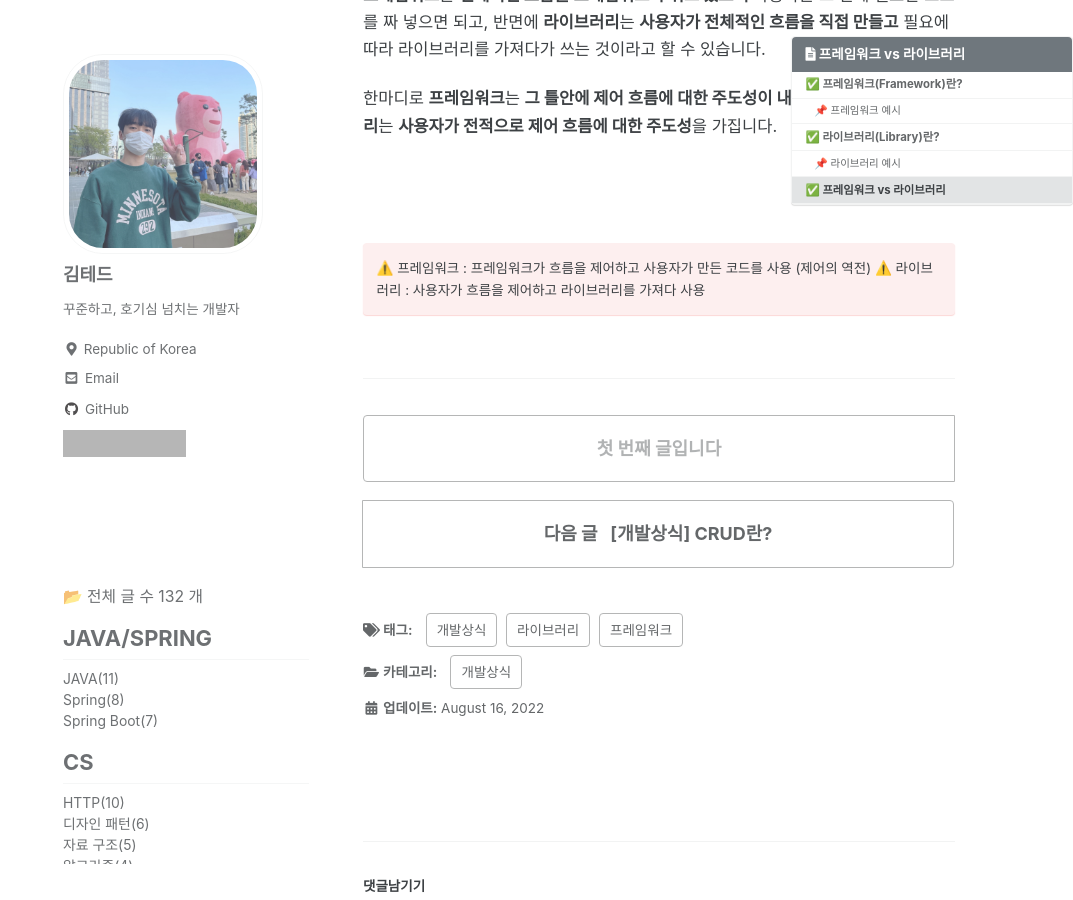
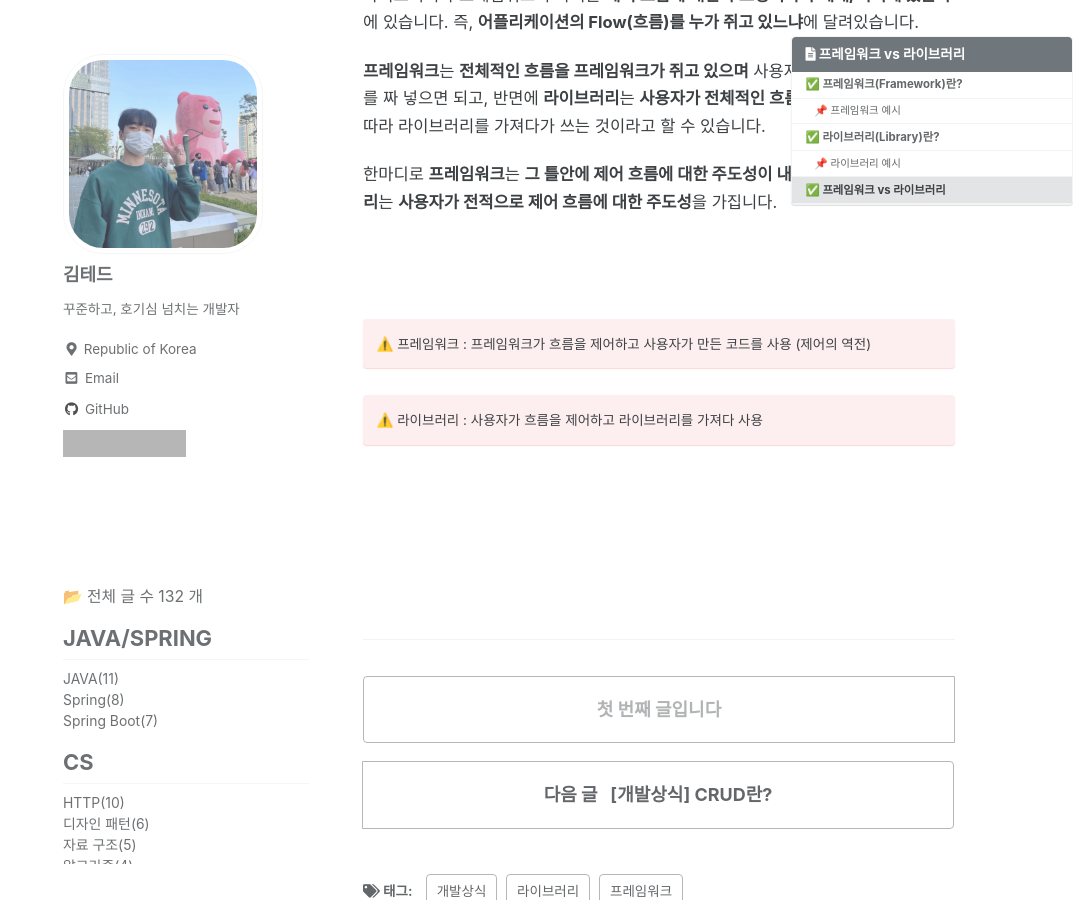
Before and after one commit to idkim97/idkim97.github.io, a Jekyll site: the page built from _posts/2022-08-16-라이브러리 vs 프레임워크.md, in a window 1280 px wide and 900 px high, scrolled down 2870 px. Shown: the whole window, without its empty margins (207-1280 px from the left). Built offline with Jekyll 4.4.1, drawn with Linux system fonts in a browser that asks for light colours; cached includes are drawn as plain includes; some web fonts are replaced; comment, search, counter and statistics services are not loaded; grey boxes are pictures that could not be loaded.

Commit message:
Update 2022-08-16-라이브러리 vs 프레임워크.md

```diff
--- a/_posts/2022-08-16-라이브러리 vs 프레임워크.md
+++ b/_posts/2022-08-16-라이브러리 vs 프레임워크.md
@@ -13,6 +13,9 @@ tags:
 - 프레임워크
 - 개발상식
 ---
+
+<br><br>
+
 **"라이브러리와 프레임워크의 차이가 뭔지 알아요?"**
 
 "음.. 라이브러리는 그냥 메소드같은걸 갖다 쓰는거고.. 프레임워크는 틀?"
@@ -90,6 +93,11 @@ tags:
 
 <p class="notice--danger">
 ⚠️ 프레임워크 : 프레임워크가 흐름을 제어하고 사용자가 만든 코드를 사용 (제어의 역전)
+</p>
 
+<p class="notice--danger">
 ⚠️ 라이브러리 : 사용자가 흐름을 제어하고 라이브러리를 가져다 사용
 </p>
+
+
+<br><br><Br><Br>
```
